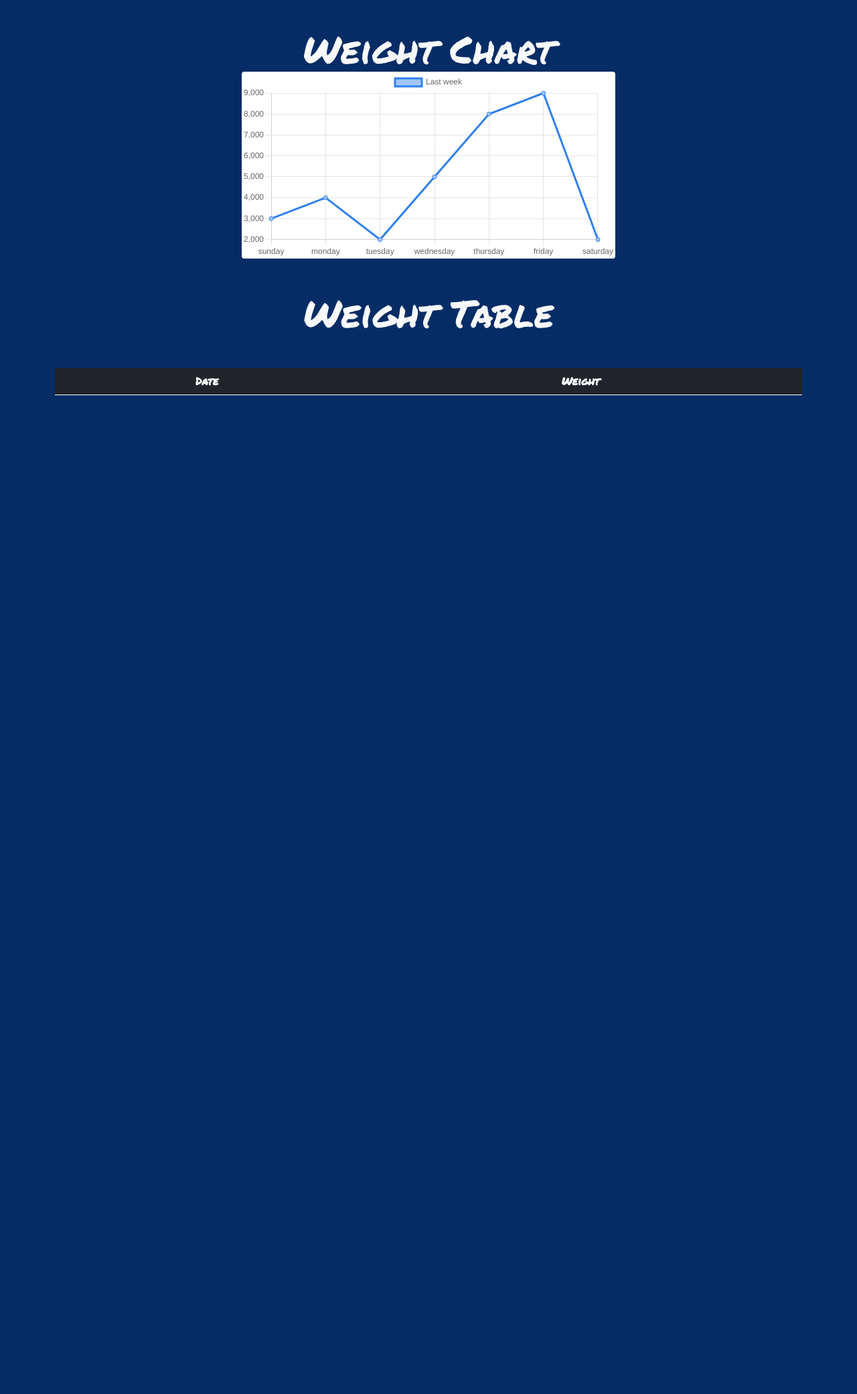
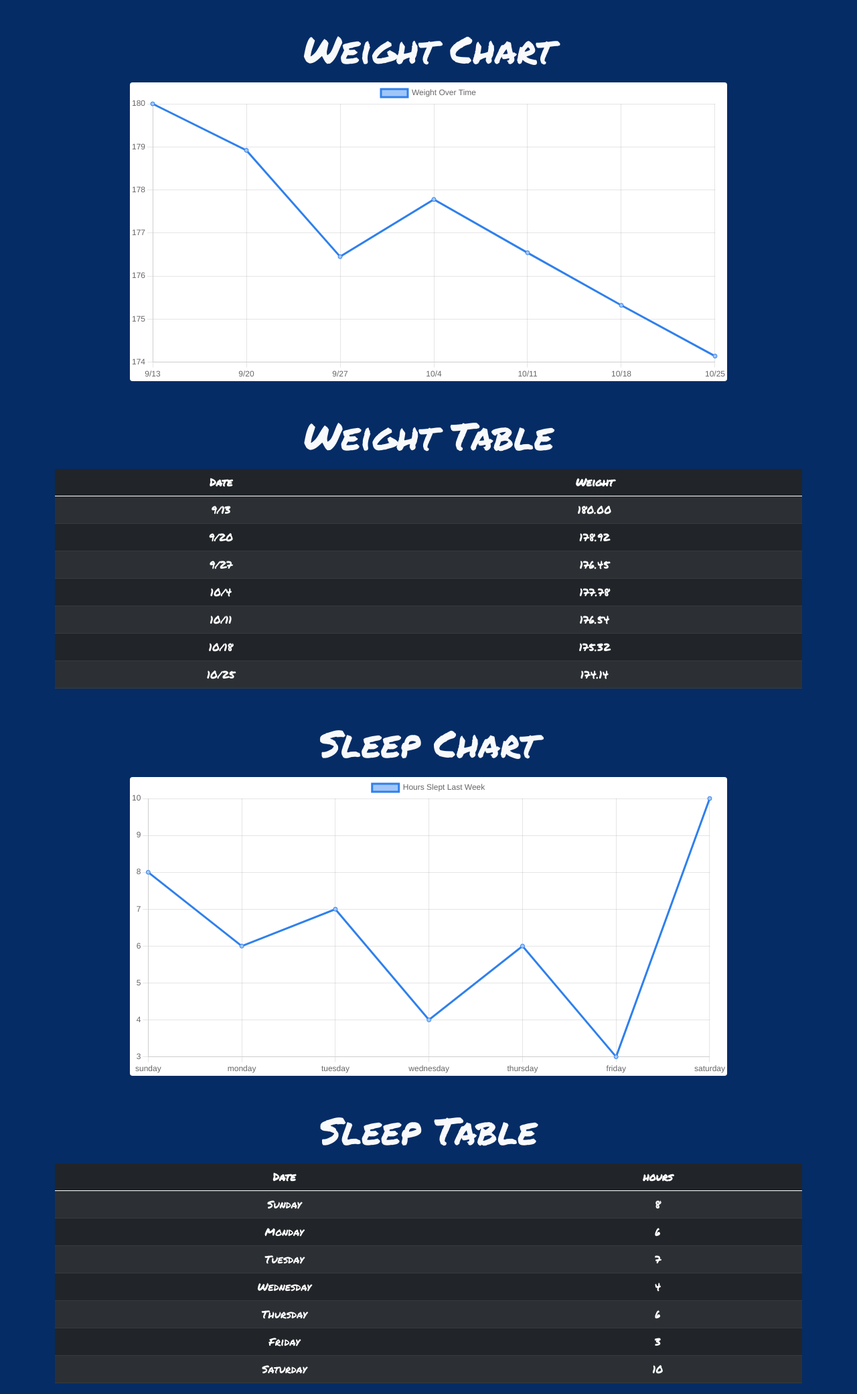
Before and after one commit to Toj727/Fitness_Tracker_Public, a Django app: page /dashboard/ in a window 1280 px wide. Shown: the part 238-2319 px from the top of the page at 67% size. Before the commit the page ends 828 px from the top, so only its background shows below. Run offline with Django 3.2, Linux system fonts and the light colour scheme; the visitor is signed in with stand-in values (Sample User, id 1); lists and menus that the app fills with data are empty; some libraries are stand-ins or nearby versions.

Commit message:
added dashboard hard data

```diff
--- a/fitness_tracker_django/main_app/templates/dashboard.html
+++ b/fitness_tracker_django/main_app/templates/dashboard.html
@@ -4,14 +4,14 @@
 {%block content%}
 <style>
 .chart-container {
-    width: 50%;
+    width: 80%;
     height: 50%;
     margin: auto;
 }
 </style>
-    <div class="container text-light">
+<div class="container text-light">
         <h1 class="display-1 text-center mt-5">DASHBOARD</h1>
-    <div class="display-4 text-center mt-5">
+    <div class="mb-3 display-4 text-center mt-5">
         Weight Chart
     </div>
     <div class="card chart-container">
@@ -23,7 +23,7 @@
     {% comment %} <div class="input-group rounded">
         <input type="search" class="form-control rounded mb-4" placeholder="Search" aria-label="Search" aria-describedby="search-addon"/>
     </div> {% endcomment %}
-    <table class="table table-dark table-striped mt-5">
+    <table class="table table-dark table-striped mt-3">
         <thead>
             <tr>
                 <th class="text-center" scope="col">Date</th>
@@ -31,32 +31,125 @@
             </tr>
         </thead>
     <tbody>
-    {% for post in user.posts.all%}
+    {% comment %} {% for weigh_ins in user.weigh_ins.all%} {% endcomment %}
         <tr>
-            <td><a class="link-dark text-decoration-none" href="{% url 'post_details' post.pk %}">{{post.title}}</a></td>
-            <td>{{post.cities}}</td>
-            <td>{{post.created_at}}</td>
-            <td>
-            </td>
-            </div>
+            <td class="text-center">9/13</td>
+            <td class="text-center">180.00</td>
         </tr>
-        {%endfor%}
+        <tr>
+            <td class="text-center">9/20</td>
+            <td class="text-center">178.92</td>
+        </tr>
+        <tr>
+            <td class="text-center">9/27</td>
+            <td class="text-center">176.45</td>
+        </tr>
+        <tr>
+            <td class="text-center">10/4</td>
+            <td class="text-center">177.78</td>
+        </tr>
+        <tr>
+            <td class="text-center">10/11</td>
+            <td class="text-center">176.54</td>
+        </tr>
+        <tr>
+            <td class="text-center">10/18</td>
+            <td class="text-center">175.32</td>
+        </tr>
+        <tr>
+            <td class="text-center">10/25</td>
+            <td class="text-center">174.14</td>
+        </tr>
+        {% comment %} {%endfor%} {% endcomment %}
+    </tbody>
+    </table>
+    <div class="mb-3 display-4 text-center mt-5">
+        Sleep Chart
+    </div>
+    <div class="card chart-container">
+        <canvas id="sleep_chart"></canvas>
+    </div>
+    <div class="display-4 text-center mt-5">
+        Sleep Table
+    </div>
+    <table class="table table-dark table-striped mt-3">
+        <thead>
+            <tr>
+                <th class="text-center" scope="col">Date</th>
+                <th class="text-center" scope="col">hours</th>
+            </tr>
+        </thead>
+    <tbody>
+    {% comment %} {% for weigh_ins in user.weigh_ins.all%} {% endcomment %}
+        <tr>
+            <td class="text-center">Sunday</td>
+            <td class="text-center">8</td>
+        </tr>
+        <tr>
+            <td class="text-center">Monday</td>
+            <td class="text-center">6</td>
+        </tr>
+        <tr>
+            <td class="text-center">Tuesday</td>
+            <td class="text-center">7</td>
+        </tr>
+        <tr>
+            <td class="text-center">Wednesday</td>
+            <td class="text-center">4</td>
+        </tr>
+        <tr>
+            <td class="text-center">Thursday</td>
+            <td class="text-center">6</td>
+        </tr>
+        <tr>
+            <td class="text-center">Friday</td>
+            <td class="text-center">3</td>
+        </tr>
+        <tr>
+            <td class="text-center">Saturday</td>
+            <td class="text-center">10</td>
+        </tr>
+        {% comment %} {%endfor%} {% endcomment %}
     </tbody>
     </table>
 </div>
+
 <script src="https://cdn.jsdelivr.net/npm/chart.js@3.5.1/dist/chart.min.js"></script>
 <script>
         const ctx = document.getElementById("chart").getContext('2d');
         const myChart = new Chart(ctx, {
             type: 'line',
             data: {
-            labels: ["sunday", "monday", "tuesday",
-            "wednesday", "thursday", "friday", "saturday"],
+            labels: ["9/13", "9/20", "9/27",
+            "10/4", "10/11", "10/18", "10/25"],
             datasets: [{
-                label: 'Last week',
+                label: 'Weight Over Time',
                 backgroundColor: 'rgba(161, 198, 247, 1)',
                 borderColor: 'rgb(47, 128, 237)',
-                data: [3000, 4000, 2000, 5000, 8000, 9000, 2000],
+                data: [180, 178.92, 176.45, 177.78, 176.54, 175.32, 174.14],
+            }]
+            },
+            options: {
+            scales: {
+                yAxes: [{
+                ticks: {
+                    beginAtZero: true,
+                }
+                }]
+            }
+            },
+        });
+
+        const ctx2 = document.getElementById("sleep_chart").getContext('2d');
+        const myChart2 = new Chart(ctx2, {
+            type: 'line',
+            data: {
+            labels: ["sunday", "monday", "tuesday", "wednesday", "thursday", "friday", "saturday"],
+            datasets: [{
+                label: 'Hours Slept Last Week',
+                backgroundColor: 'rgba(161, 198, 247, 1)',
+                borderColor: 'rgb(47, 128, 237)',
+                data: [8, 6, 7, 4, 6, 3, 10],
             }]
             },
             options: {
--- a/fitness_tracker_django/main_app/views.py
+++ b/fitness_tracker_django/main_app/views.py
@@ -71,10 +71,14 @@ class WeightCreate(CreateView):
 #       def get(self, request, pk):
 #             context = {''}
 # @method_decorator(login_required, name='dispatch')
+
+
 class ProfileView(View):
       template_name = 'profile.html'
 
       def get(self, request):
+          # if current user, render current user
+          # else send error that this is not current users profile page
           return redirect(f"/profile/{request.user.id}")
 
 class ProfileDetail(DetailView):
```
